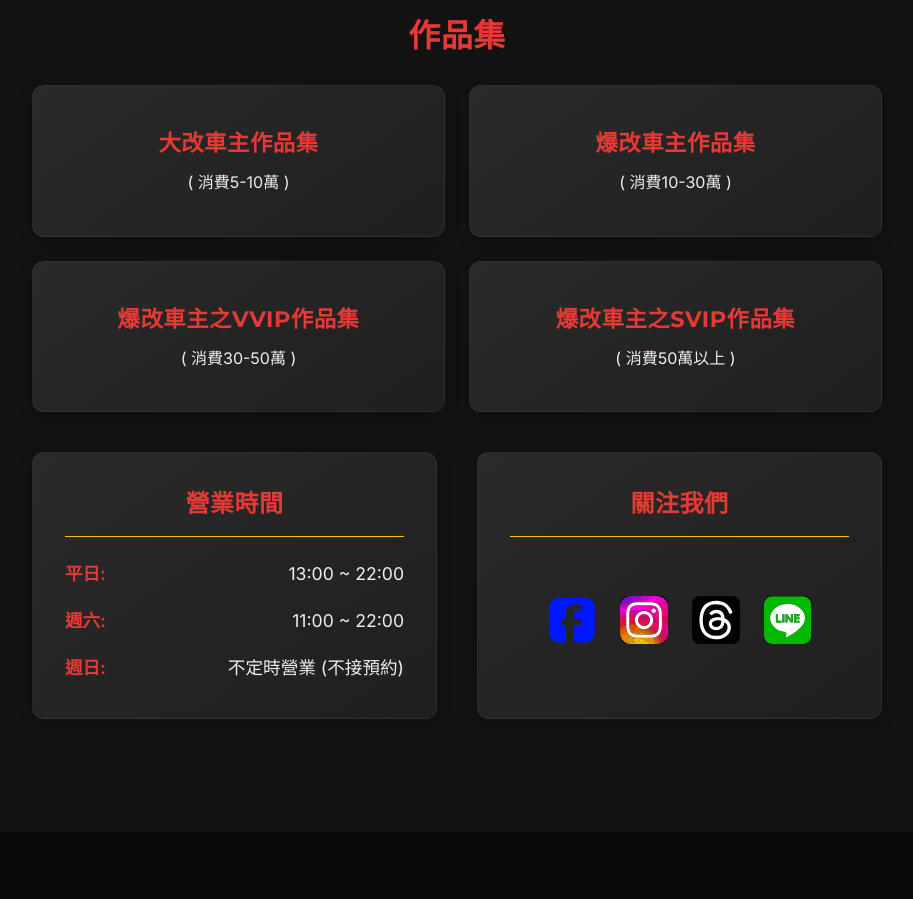
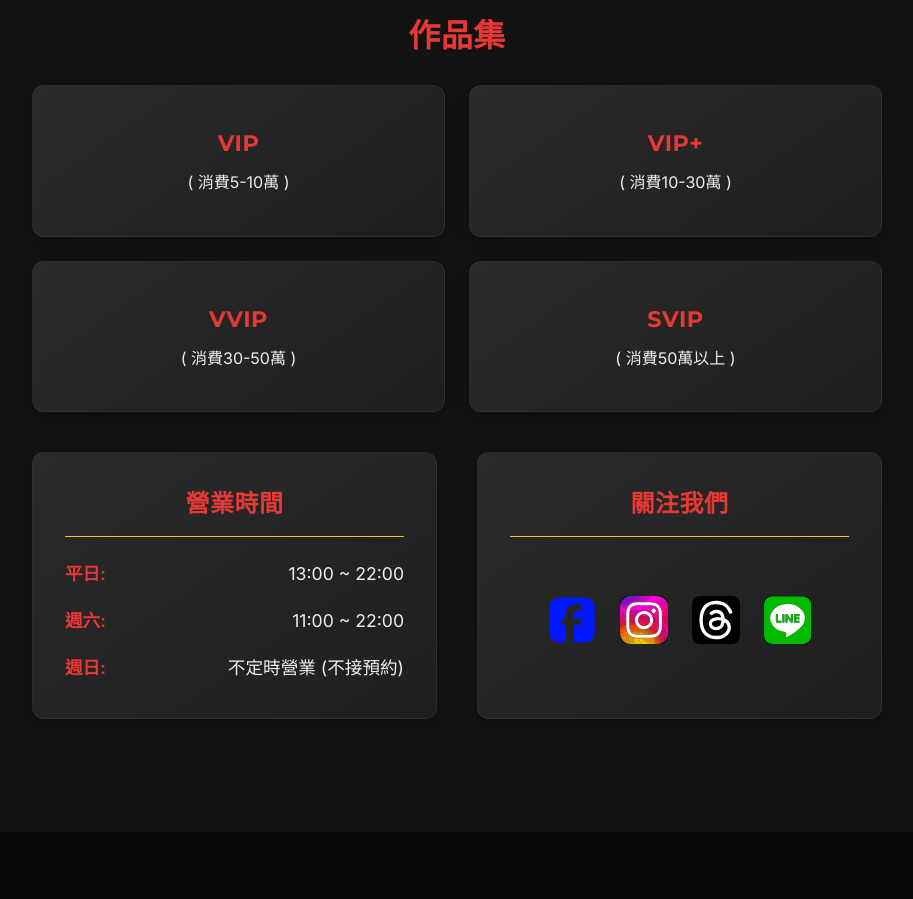
Before and after one commit to Zona1026/gfmor, a Vue app in the folder frontend/: page / in a window 1280 px wide. Shown: the part 960-1859 px from the top of the page, without its empty margins (183-1096 px from the left). Built offline with nearby package versions, Linux system fonts and the light colour scheme; no server answers; what vue3-google-login would draw is missing.

Commit message:
chore: rename portfolio tiers

```diff
--- a/frontend/src/views/Home.vue
+++ b/frontend/src/views/Home.vue
@@ -133,10 +133,10 @@ onUnmounted(() => { if (autoplayTimer) clearInterval(autoplayTimer); });
 
 // 作品集分類
 const portfolioCategories = ref([
-  { id: 'level-1', name: '大改車主作品集', description: '( 消費5-10萬 )' },
-  { id: 'level-2', name: '爆改車主作品集', description: '( 消費10-30萬 )' },
-  { id: 'level-3', name: '爆改車主之VVIP作品集', description: '( 消費30-50萬 )' },
-  { id: 'level-4', name: '爆改車主之SVIP作品集', description: '( 消費50萬以上 )' }
+  { id: 'level-1', name: 'VIP', description: '( 消費5-10萬 )' },
+  { id: 'level-2', name: 'VIP+', description: '( 消費10-30萬 )' },
+  { id: 'level-3', name: 'VVIP', description: '( 消費30-50萬 )' },
+  { id: 'level-4', name: 'SVIP', description: '( 消費50萬以上 )' }
 ]);
 
 // 營業時間資料
--- a/frontend/src/views/PortfolioCategory.vue
+++ b/frontend/src/views/PortfolioCategory.vue
@@ -30,10 +30,10 @@ import api from '../api/index';
 const route = useRoute();
 
 const categoryMap = {
-  'level-1': { name: '大改車主作品集', desc: '消費 5-10 萬' },
-  'level-2': { name: '爆改車主作品集', desc: '消費 10-30 萬' },
-  'level-3': { name: '爆改車主之VVIP作品集', desc: '消費 30-50 萬' },
-  'level-4': { name: '爆改車主之SVIP作品集', desc: '消費 50 萬以上' }
+  'level-1': { name: 'VIP Portfolio', desc: '消費 5-10 萬' },
+  'level-2': { name: 'VIP+ Portfolio', desc: '消費 10-30 萬' },
+  'level-3': { name: 'VVIP Portfolio', desc: '消費 30-50 萬' },
+  'level-4': { name: 'SVIP Portfolio', desc: '消費 50 萬以上' }
 };
 
 const items = ref([]);
--- a/frontend/src/views/ProjectDetail.vue
+++ b/frontend/src/views/ProjectDetail.vue
@@ -36,8 +36,8 @@ const item = ref(null);
 const loading = ref(false);
 
 const categoryMap = {
-  'level-1': '大改 (5-10萬)',
-  'level-2': '爆改 (10-30萬)',
+  'level-1': 'VIP (5-10萬)',
+  'level-2': 'VIP+ (10-30萬)',
   'level-3': 'VVIP (30-50萬)',
   'level-4': 'SVIP (50萬+)'
 };
--- a/frontend/src/views/admin/Portfolio.vue
+++ b/frontend/src/views/admin/Portfolio.vue
@@ -98,8 +98,8 @@ const { adminUser } = storeToRefs(authStore);
 const canManagePortfolio = computed(() => adminUser.value?.role === '最高級');
 
 const categories = [
-  { id: 'level-1', label: '大改 (5-10萬)' },
-  { id: 'level-2', label: '爆改 (10-30萬)' },
+  { id: 'level-1', label: 'VIP (5-10萬)' },
+  { id: 'level-2', label: 'VIP+ (10-30萬)' },
   { id: 'level-3', label: 'VVIP (30-50萬)' },
   { id: 'level-4', label: 'SVIP (50萬+)' }
 ];
```
